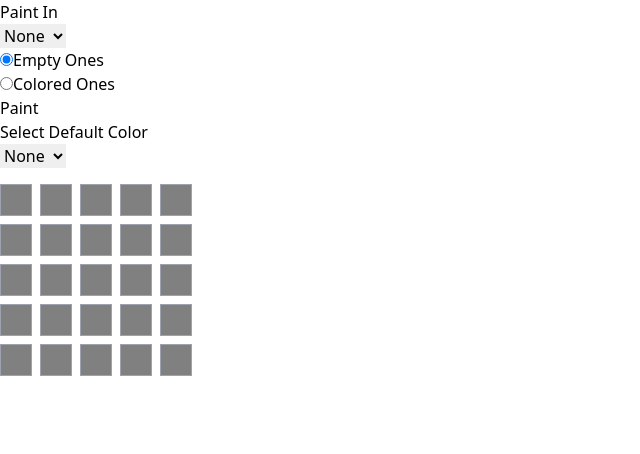
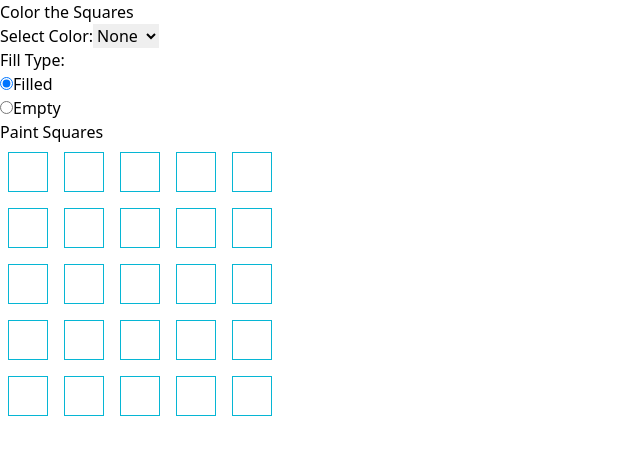
Before and after one commit to Puskass/changingColor, a React (Vite) app: page / in a window 1280 px wide. Shown: the top 454 px of the page, without its empty margins (0-640 px from the left). Built offline with nearby package versions, Linux system fonts and the light colour scheme.

Commit message:
some shit

```diff
--- a/src/App.jsx
+++ b/src/App.jsx
@@ -1,98 +1,21 @@
-import React, { useReducer } from "react";
-import QuadrantsGrid from "./components/Quadrants";
-import { ActionTypes, colors, initialState } from "./utils/reducers";
-import reducer from "./utils/reducers";
+import React, { useState } from "react";
+import Form from "./components/Form";
+import Grid from "./components/Grid";
 
 const App = () => {
-  const [state, dispatch] = useReducer(reducer, initialState);
+  const [selectedColor, setSelectedColor] = useState("");
+  const [isFilled, setIsFilled] = useState(true);
 
-  const handleColoredColorChange = (event) => {
-    const coloredSquareColor = event.target.value;
-    dispatch({
-      type: ActionTypes.SET_COLORED_SQUARE_COLOR,
-      payload: { color: coloredSquareColor },
-    });
-  };
-
-  const handleToggleEmpty = () => {
-    dispatch({ type: ActionTypes.TOGGLE_EMPTY_QUADRANTS });
-  };
-
-  const handleToggleColored = () => {
-    dispatch({ type: ActionTypes.TOGGLE_COLORED_QUADRANTS });
-  };
-
-  const handlePaintButtonClick = () => {
-    if (state.selectedColor) {
-      if (state.areQuadrantsEmpty) {
-        const newQuadrantsData = state.quadrantsData.map((quadrant) => ({
-          grid: quadrant.grid.map((rowArray) =>
-            rowArray.map((cell) => (cell === null ? state.selectedColor : cell))
-          ),
-        }));
-        dispatch({
-          type: ActionTypes.SET_SQUARE_COLOR,
-          payload: { grid: newQuadrantsData[0].grid },
-        });
-      } else if (state.areQuadrantsColored) {
-        const newQuadrantsData = state.quadrantsData.map((quadrant) => ({
-          grid: quadrant.grid.map((rowArray) =>
-            rowArray.map((cell) =>
-              cell === state.coloredSquareColor ? state.selectedColor : cell
-            )
-          ),
-        }));
-        dispatch({
-          type: ActionTypes.SET_SQUARE_COLOR,
-          payload: { grid: newQuadrantsData[0].grid },
-        });
-      }
-    }
+  const handleFormSubmit = (color, fillType) => {
+    setSelectedColor(color);
+    setIsFilled(fillType);
   };
 
   return (
     <div>
-      <form>
-        <h1>Paint In</h1>
-        <select
-          onChange={handleColoredColorChange}
-          value={state.coloredSquareColor || ""}
-        >
-          <option value="">None</option>
-          {colors.map((color) => (
-            <option key={color.value} value={color.value}>
-              {color.label}
-            </option>
-          ))}
-        </select>
-
-        <div className="flex flex-col">
-          <div>
-            <input
-              type="radio"
-              name="quadrantType"
-              onChange={handleToggleEmpty}
-              checked={state.areQuadrantsEmpty}
-            />
-            <label>Empty Ones</label>
-          </div>
-          <div>
-            <input
-              type="radio"
-              name="quadrantType"
-              onChange={handleToggleColored}
-              checked={state.areQuadrantsColored}
-            />
-            <label>Colored Ones</label>
-          </div>
-        </div>
-
-        <button type="button" onClick={handlePaintButtonClick}>
-          Paint
-        </button>
-      </form>
-
-      <QuadrantsGrid initialState={state} />
+      <h1>Color the Squares</h1>
+      <Form onSubmit={handleFormSubmit} />
+      <Grid selectedColor={selectedColor} isFilled={isFilled} />
     </div>
   );
 };
--- /dev/null
+++ b/src/components/Cell.jsx
@@ -0,0 +1,13 @@
+import React from "react";
+
+const Cell = ({ color, onClick }) => {
+  return (
+    <div
+      className={`w-10 h-10 border border-cyan-500 m-2 ${color ? "filled" : ""}`}
+      style={{ backgroundColor: color }}
+      onClick={onClick}
+    ></div>
+  );
+};
+
+export default Cell;
--- /dev/null
+++ b/src/components/Form.jsx
@@ -0,0 +1,64 @@
+import React, { useReducer } from "react";
+import formReducer, { ACTION_TYPES, initialState } from "../reducer/colorsReducer";
+import { COLORS } from "../data/quadrants";
+
+const Form = ({ onSubmit }) => {
+  const [state, dispatch] = useReducer(formReducer, initialState);
+
+  const handleColorChange = (event) => {
+    const selectedColor = event.target.value;
+    dispatch({ type: ACTION_TYPES.SET_COLOR, payload: { color: selectedColor } });
+  };
+
+  const handleFillTypeChange = (isFilled) => {
+    dispatch({ type: ACTION_TYPES.TOGGLE_FILL_TYPE, payload: { isFilled } });
+  };
+
+  const handleSubmit = (event) => {
+    event.preventDefault();
+    const { selectedColor, isFilled } = state;
+    onSubmit(selectedColor, isFilled);
+  };
+
+  return (
+    <form onSubmit={handleSubmit}>
+      <div>
+        <label>Select Color:</label>
+        <select onChange={handleColorChange} value={state.selectedColor}>
+          <option value="">None</option>
+          {COLORS.map((color) => (
+            <option key={color.value} value={color.value}>
+              {color.label}
+            </option>
+          ))}
+        </select>
+      </div>
+      <div>
+        <label>Fill Type:</label>
+        <div>
+          <input
+            type="radio"
+            id="filled"
+            name="fillType"
+            checked={state.isFilled}
+            onChange={() => handleFillTypeChange(true)}
+          />
+          <label>Filled</label>
+        </div>
+        <div>
+          <input
+            type="radio"
+            id="empty"
+            name="fillType"
+            checked={!state.isFilled}
+            onChange={() => handleFillTypeChange(false)}
+          />
+          <label>Empty</label>
+        </div>
+      </div>
+      <button type="submit">Paint Squares</button>
+    </form>
+  );
+};
+
+export default Form;
--- /dev/null
+++ b/src/components/Grid.jsx
@@ -0,0 +1,23 @@
+import React from "react";
+import Cell from "./Cell";
+import { grid } from "../data/quadrants";
+
+const Grid = ({ onCellClick }) => {
+  return (
+    <div>
+      {grid.map((row, rowIndex) => (
+        <div key={rowIndex} className="flex">
+          {row.map((cellColor, colIndex) => (
+            <Cell
+              key={colIndex}
+              color={cellColor}
+              onClick={() => onCellClick(rowIndex, colIndex)}
+            />
+          ))}
+        </div>
+      ))}
+    </div>
+  );
+};
+
+export default Grid;
--- a/src/components/Quadrants.jsx
+++ b/src/components/Quadrants.jsx
@@ -1,5 +1,5 @@
 import React, { useReducer } from "react";
-import reducer, { ActionTypes, colors, initialState } from "../utils/reducers";
+import reducer, { ACTION_TYPES, COLORS, initialState } from "../reducer/reducers";
 
 const QuadrantsGrid = () => {
   const [state, dispatch] = useReducer(reducer, initialState);
@@ -7,17 +7,17 @@ const QuadrantsGrid = () => {
   const handleColorChange = (event) => {
     const selectedColor = event.target.value;
     dispatch({
-      type: ActionTypes.SELECT_DEFAULT_COLOR,
+      type: ACTION_TYPES.SELECT_DEFAULT_COLOR,
       payload: { color: selectedColor },
     });
   };
 
   const handleColorSelect = (color) => {
-    dispatch({ type: ActionTypes.SELECT_DEFAULT_COLOR, payload: { color } });
+    dispatch({ type: ACTION_TYPES.SELECT_DEFAULT_COLOR, payload: { color } });
   };
 
   const handleSquareClick = (row, col) => {
-    dispatch({ type: ActionTypes.SET_SQUARE_COLOR, payload: { row, col } });
+    dispatch({ type: ACTION_TYPES.SET_SQUARE_COLOR, payload: { row, col } });
   };
 
   const renderGrid = (grid) => {
@@ -39,6 +39,20 @@ const QuadrantsGrid = () => {
 
   return (
     <div>
+      {grid.map((row, i) => (
+      <React.Fragment key={i}>
+        {row.map((cell, j) => (
+          <div
+            className={`w-16 h-16 sm:w-24 sm:h-24 flex items-center justify-center border shadow-md rounded-xl hover:animate-bump ${
+              cell ? 'font-bold bg-amber-400 hover:bg-amber-500' : 'bg-white'
+            }`}
+            key={j}
+          >
+            <span>{cell}</span>
+          </div>
+        ))}
+      </React.Fragment>
+    ))}
       <h1>Select Default Color</h1>
       <div className="mb-4">
         <div>
@@ -48,7 +62,7 @@ const QuadrantsGrid = () => {
           >
             <option value="">None</option>
 
-            {colors.map((color) => (
+            {COLORS.map((color) => (
               <option
                 key={color.value}
                 value={color.value}
--- a/src/data/quadrants.jsx
+++ b/src/data/quadrants.jsx
@@ -1,11 +1,13 @@
-export const quadrantsData = [
-  {
-    grid: [
-      [null, null, null, null, null],
-      [null, null, null, null, null],
-      [null, null, null, null, null],
-      [null, null, null, null, null],
-      [null, null, null, null, null],
-    ],
-  },
+export const grid = [
+  [null, null, null, null, null],
+  [null, null, null, null, null],
+  [null, null, null, null, null],
+  [null, null, null, null, null],
+  [null, null, null, null, null],
 ];
+
+export const COLORS = [
+  { label: "Red", value: "red" },
+  { label: "Blue", value: "blue" },
+  { label: "Green", value: "green" },
+];
--- /dev/null
+++ b/src/reducer/colorsReducer.jsx
@@ -0,0 +1,30 @@
+export const ACTION_TYPES = {
+    SET_COLOR: "SET_COLOR",
+    TOGGLE_FILL_TYPE: "TOGGLE_FILL_TYPE",
+  };
+
+  export const initialState = {
+    selectedColor: "",
+    isFilled: true,
+  };
+
+  const formReducer = (state, action) => {
+    switch (action.type) {
+      case ACTION_TYPES.SET_COLOR:
+        return {
+          ...state,
+          selectedColor: action.payload.color,
+        };
+
+      case ACTION_TYPES.TOGGLE_FILL_TYPE:
+        return {
+          ...state,
+          isFilled: !state.isFilled,
+        };
+
+      default:
+        return state;
+    }
+  };
+
+  export default formReducer;
--- a/src/utils/reducers.js
+++ b/src/reducer/reducers.js
@@ -1,4 +1,4 @@
-export const ActionTypes = {
+export const ACTION_TYPES = {
   SET_SQUARE_COLOR: "SET_SQUARE_COLOR",
   SELECT_DEFAULT_COLOR: "SELECT_DEFAULT_COLOR",
   TOGGLE_EMPTY_QUADRANTS: "TOGGLE_EMPTY_QUADRANTS",
@@ -8,8 +8,6 @@ export const ActionTypes = {
 };
 
 export const initialState = {
-  quadrantsData: [
-    {
   grid: [
     [null, null, null, null, null],
     [null, null, null, null, null],
@@ -17,24 +15,13 @@ export const initialState = {
     [null, null, null, null, null],
     [null, null, null, null, null],
   ],
-    },
-  ],
-  selectedColor: "",
-  areQuadrantsEmpty: true,
-  emptySquareColor: null,
-  areQuadrantsColored: false,
-  coloredSquareColor: null,
 };
 
-export const colors = [
-  { label: "Red", value: "red" },
-  { label: "Blue", value: "blue" },
-  { label: "Green", value: "green" },
-];
+
 
 const reducer = (state, action) => {
   switch (action.type) {
-    case ActionTypes.SET_SQUARE_COLOR:
+    case ACTION_TYPES.SET_SQUARE_COLOR:
       const { row, col } = action.payload;
       const { quadrantsData, selectedColor } = state;
 
@@ -52,31 +39,31 @@ const reducer = (state, action) => {
       }
       return state;
 
-    case ActionTypes.SELECT_DEFAULT_COLOR:
+    case ACTION_TYPES.SELECT_DEFAULT_COLOR:
       return {
         ...state,
         selectedColor: action.payload.color,
       };
 
-    case ActionTypes.TOGGLE_EMPTY_QUADRANTS:
+    case ACTION_TYPES.TOGGLE_EMPTY_QUADRANTS:
       return {
         ...state,
         areQuadrantsEmpty: !state.areQuadrantsEmpty,
       };
 
-    case ActionTypes.SET_EMPTY_SQUARE_COLOR:
+    case ACTION_TYPES.SET_EMPTY_SQUARE_COLOR:
       return {
         ...state,
         emptySquareColor: action.payload.color,
       };
 
-    case ActionTypes.TOGGLE_COLORED_QUADRANTS:
+    case ACTION_TYPES.TOGGLE_COLORED_QUADRANTS:
       return {
         ...state,
         areQuadrantsColored: !state.areQuadrantsColored,
       };
 
-    case ActionTypes.SET_COLORED_SQUARE_COLOR:
+    case ACTION_TYPES.SET_COLORED_SQUARE_COLOR:
       return {
         ...state,
         coloredSquareColor: action.payload.color,
```
Lines whose indentation alone changed are shown as unchanged.
